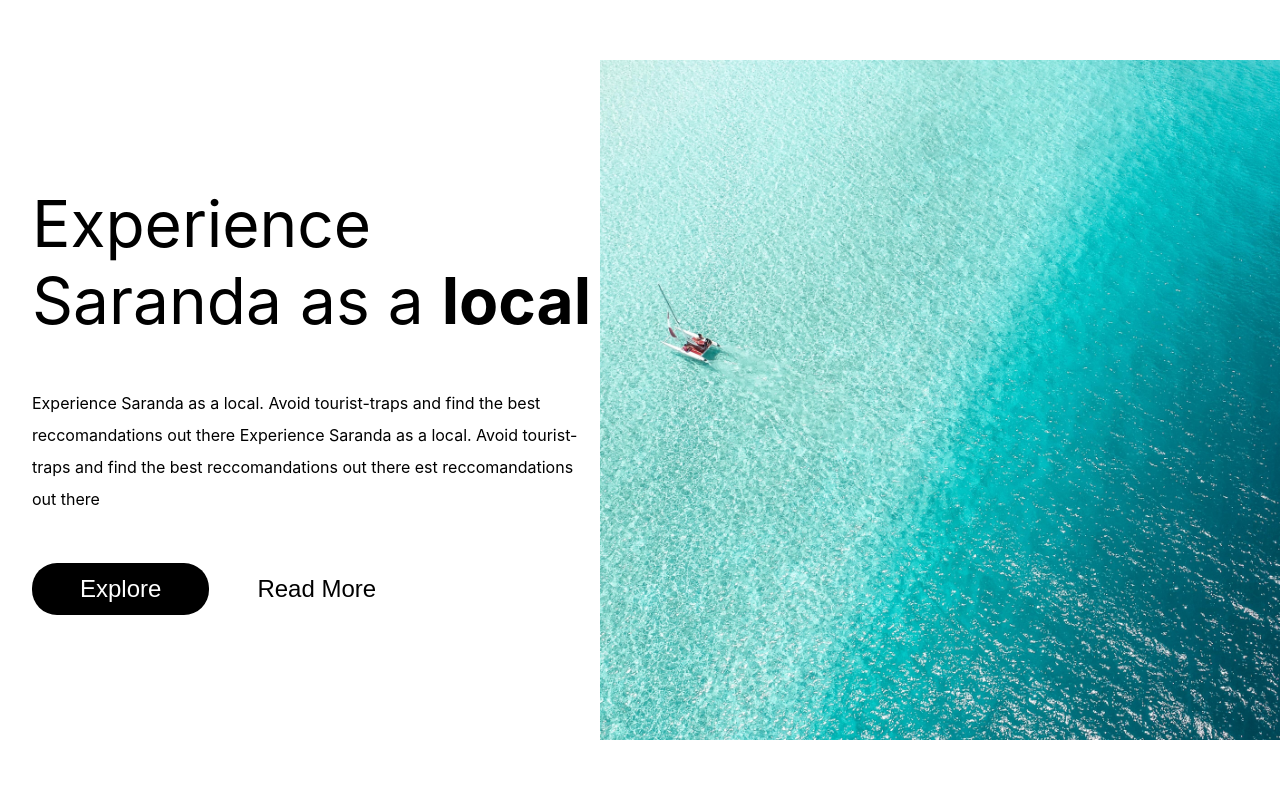
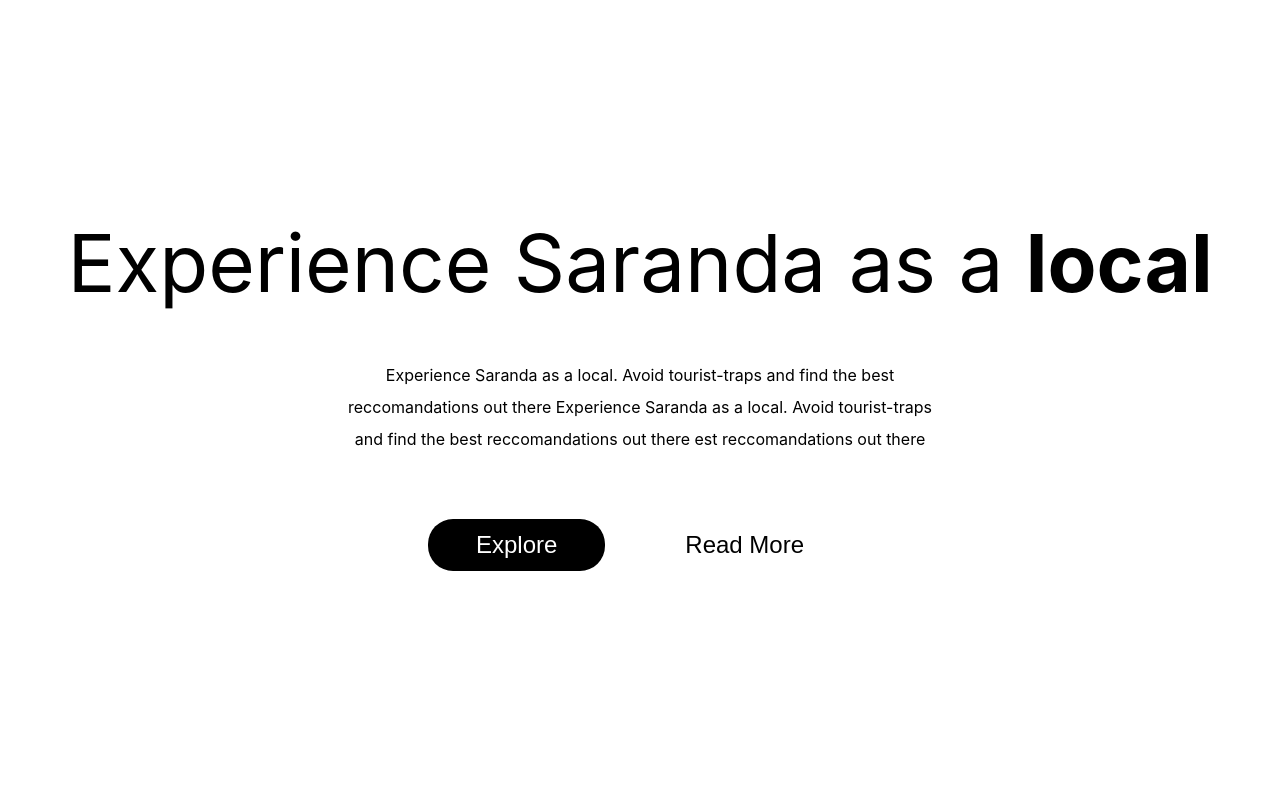
Before and after one commit to vbit27/local-guide, a React (Create React App) app: page / in a window 1280 px wide. Shown: the top 800 px of the page. Built offline with nearby package versions, Linux system fonts and the light colour scheme.

Commit message:
Make hero image responsive

```diff
--- a/src/Home/HeroSection.module.css
+++ b/src/Home/HeroSection.module.css
@@ -1,5 +1,12 @@
+.container {
+  display: flex;
+  justify-content: center;
+  align-items: center;
+  height: 100vh;
+}
+
 .grid {
-  height: 100vh;
+  height: 100%;
   display: grid;
   grid-template-columns: 1fr 1fr;
   gap: 2rem;
@@ -7,18 +14,28 @@
 }
 
 .containerLeft {
+  padding: 2rem;
+}
+.gridLeft {
   display: grid;
   grid-template-columns: 1fr;
   align-items: left;
   gap: 1rem;
   width: 100%;
-  padding: 0 2rem;
 }
 
-.containerRight {
+.backgroundContainer {
   width: 100%;
-  display: flex;
-  flex-direction: row-reverse;
+  height: 80%;
+  position: relative;
+}
+
+.imageContainer {
+  height: 100%;
+  position: relative;
+  background: url('/src/assets/images/background\ .jpg') no-repeat;
+  background-size: cover;
+  background-position: center;
 }
 
 .containerButtons {
@@ -28,9 +45,8 @@
 }
 
 img {
-  justify-self: end;
-  max-width: 85vw;
-  max-height: 85vh;
+  max-width: 100%;
+  max-height: fit-content;
 }
 
 .title {
@@ -44,16 +60,28 @@ img {
   margin: 1rem 0;
   line-height: 32px;
   letter-spacing: 2;
-  max-width: 55ch;
+  max-width: 60ch;
 }
 
 @media (max-width: 1300px) {
   .title {
-    font-size: 4rem;
+    font-size: 5rem;
+    text-align: center;
   }
 
   .subtitle {
     font-size: 1rem;
+    text-align: center;
+  }
+  .gridLeft {
+    justify-items: center;
+  }
+  .containerButtons {
+    justify-content: center;
+  }
+
+  .grid {
+    grid-template-columns: 1fr;
   }
 }
 
@@ -65,8 +93,4 @@ img {
   .subtitle {
     font-size: 1rem;
   }
-
-  .grid {
-    grid-template-columns: 1fr;
-  }
 }
--- a/src/Home/HeroSection.tsx
+++ b/src/Home/HeroSection.tsx
@@ -2,31 +2,36 @@ import React from 'react';
 import classes from './HeroSection.module.css';
 import MediaQuery from 'react-responsive';
 import Button from '../shared/Button';
+//import Background from '../images/seafood.jpg';
 
 const HeroSection: React.FC = () => {
   return (
+    <div className={classes.container}>
       <div className={classes.grid}>
         <div className={classes.containerLeft}>
+          <div className={classes.gridLeft}>
             <h1 className={classes.title}>
               Experience Saranda as a <strong>local</strong>{' '}
             </h1>
             <p className={classes.subtitle}>
-          Experience Saranda as a local. Avoid tourist-traps and find the best
-          reccomandations out there Experience Saranda as a local. Avoid
-          tourist-traps and find the best reccomandations out there est
-          reccomandations out there
+              Experience Saranda as a local. Avoid tourist-traps and find the
+              best reccomandations out there Experience Saranda as a local.
+              Avoid tourist-traps and find the best reccomandations out there
+              est reccomandations out there
             </p>
             <div className={classes.containerButtons}>
               <Button buttonStyle={'btn--main'}>Explore</Button>
               <Button buttonStyle={'btn--outline'}>Read More</Button>
             </div>
           </div>
+        </div>
 
-      <MediaQuery minWidth={1000}>
-        <div className={classes.containerRight}>
-          <img src={'./images/background2.jpg'} alt="sailing-boat" />
+        <MediaQuery minWidth={1300}>
+          <div className={classes.backgroundContainer}>
+            <div className={classes.imageContainer}></div>
           </div>
         </MediaQuery>
+      </div>
     </div>
   );
 };
--- a/src/shared/Button.module.css
+++ b/src/shared/Button.module.css
@@ -1,6 +1,7 @@
 .btn {
   font-size: 1.5rem;
   padding: 0.5em 2em 0.5em 2em;
+  margin: 1rem;
   box-shadow: none;
   border: none;
   cursor: pointer;
```
Also changed, not shown: src/assets/images/background .jpg (renamed from public/images/background .jpg). Lines whose indentation alone changed are shown as unchanged.
